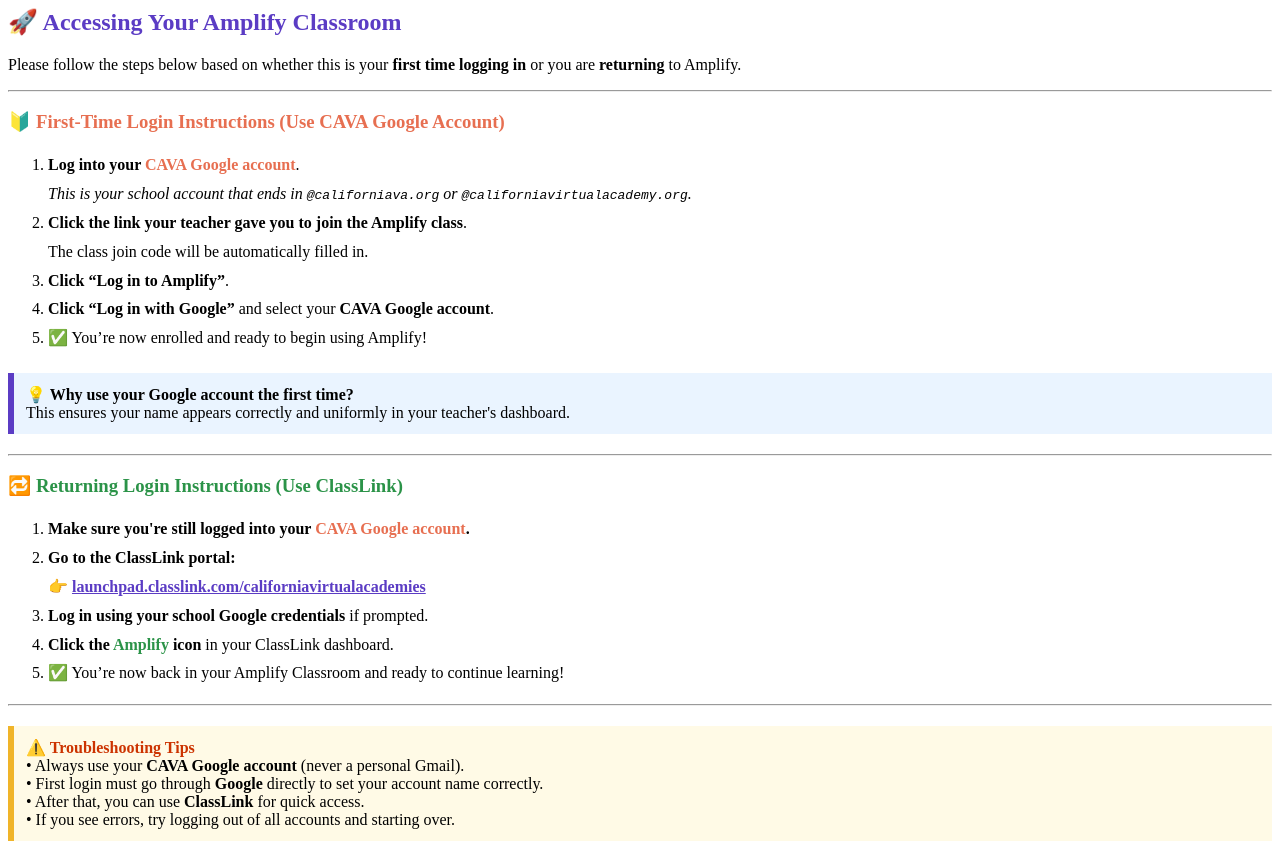
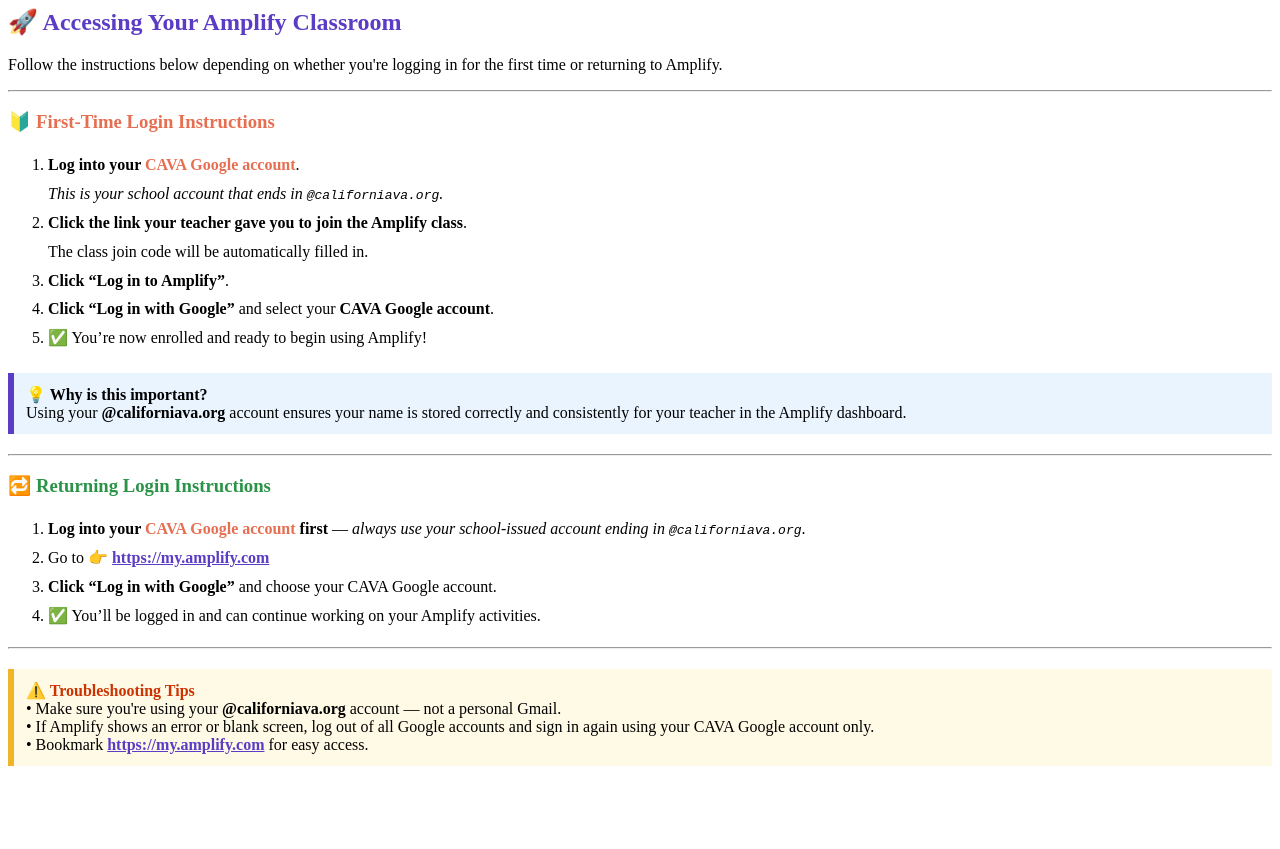
Before and after one commit to edithacastro/Amplify-Log-In, a plain HTML site: page index.html in a window 1280 px wide. After the commit the page ends 800 px from the top, so only its background shows below. Drawn offline with Linux system fonts and the light colour scheme.

Commit message:
Update index.html
chnaged most code

```diff
--- a/index.html
+++ b/index.html
@@ -1,13 +1,13 @@
 <h2 style="color: #5b3cc4;">🚀 Accessing Your Amplify Classroom</h2>
-<p>Please follow the steps below based on whether this is your <strong>first time logging in</strong> or you are <strong>returning</strong> to Amplify.</p>
+<p>Follow the instructions below depending on whether you're logging in for the first time or returning to Amplify.</p>
 
 <hr>
 
-<h3 style="color: #e76f51;">🔰 First-Time Login Instructions (Use CAVA Google Account)</h3>
+<h3 style="color: #e76f51;">🔰 First-Time Login Instructions</h3>
 
 <ol style="line-height: 1.8;">
   <li><strong>Log into your <span style="color: #e76f51;">CAVA Google account</span></strong>.<br>
-      <em>This is your school account that ends in <code>@californiava.org</code> or <code>@californiavirtualacademy.org</code>.</em>
+      <em>This is your school account that ends in <code>@californiava.org</code>.</em>
   </li>
 
   <li><strong>Click the link your teacher gave you to join the Amplify class</strong>.<br>
@@ -22,36 +22,29 @@
 </ol>
 
 <div style="background-color: #eaf4ff; border-left: 6px solid #5b3cc4; padding: 12px; margin: 20px 0;">
-  <strong>💡 Why use your Google account the first time?</strong><br>
-  This ensures your name appears correctly and uniformly in your teacher's dashboard.
+  <strong>💡 Why is this important?</strong><br>
+  Using your <strong>@californiava.org</strong> account ensures your name is stored correctly and consistently for your teacher in the Amplify dashboard.
 </div>
 
 <hr>
 
-<h3 style="color: #2b9348;">🔁 Returning Login Instructions (Use ClassLink)</h3>
+<h3 style="color: #2b9348;">🔁 Returning Login Instructions</h3>
 
 <ol style="line-height: 1.8;">
-  <li><strong>Make sure you're still logged into your <span style="color: #e76f51;">CAVA Google account</span>.</strong></li>
+  <li><strong>Log into your <span style="color: #e76f51;">CAVA Google account</span> first</strong> — <em>always use your school-issued account ending in <code>@californiava.org</code></em>.</li>
 
-  <li><strong>Go to the ClassLink portal:</strong><br>
-      👉 <a href="https://launchpad.classlink.com/californiavirtualacademies" target="_blank" style="color: #5b3cc4; font-weight: bold;">
-        launchpad.classlink.com/californiavirtualacademies
-      </a>
-  </li>
+  <li>Go to 👉 <a href="https://my.amplify.com" target="_blank" style="color: #5b3cc4; font-weight: bold;">https://my.amplify.com</a></li>
 
-  <li><strong>Log in using your school Google credentials</strong> if prompted.</li>
+  <li><strong>Click “Log in with Google”</strong> and choose your CAVA Google account.</li>
 
-  <li><strong>Click the <span style="color: #2b9348;">Amplify</span> icon</strong> in your ClassLink dashboard.</li>
-
-  <li>✅ You’re now back in your Amplify Classroom and ready to continue learning!</li>
+  <li>✅ You’ll be logged in and can continue working on your Amplify activities.</li>
 </ol>
 
 <hr>
 
 <div style="background-color: #fffae6; border-left: 6px solid #f0b429; padding: 12px; margin-top: 20px;">
   <strong style="color: #cc3300;">⚠️ Troubleshooting Tips</strong><br>
-  • Always use your <strong>CAVA Google account</strong> (never a personal Gmail).<br>
-  • First login must go through <strong>Google</strong> directly to set your account name correctly.<br>
-  • After that, you can use <strong>ClassLink</strong> for quick access.<br>
-  • If you see errors, try logging out of all accounts and starting over.
+  • Make sure you're using your <strong>@californiava.org</strong> account — not a personal Gmail.<br>
+  • If Amplify shows an error or blank screen, log out of all Google accounts and sign in again using your CAVA Google account only.<br>
+  • Bookmark <a href="https://my.amplify.com" target="_blank" style="color: #5b3cc4; font-weight: bold;">https://my.amplify.com</a> for easy access.
 </div>
```
